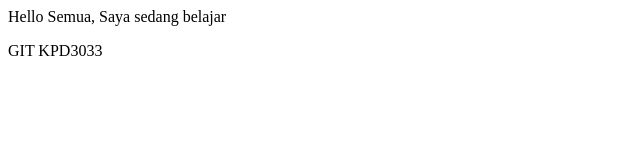
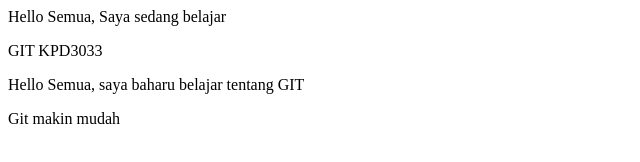
Before and after one commit to afqaymn/project01-html, a plain HTML site: page index.html in a window 1280 px wide. Shown: the whole page, without its empty margins (0-640 px from the left). Drawn offline with Linux system fonts and the light colour scheme.

Commit message:
belajar git mudah

```diff
--- a/index.html
+++ b/index.html
@@ -5,5 +5,7 @@
     <body>
         <p>Hello Semua, Saya sedang belajar</p>
         <p>GIT KPD3033</p>
+        <p>Hello Semua, saya baharu belajar tentang GIT</p>
+        <p>Git makin mudah</p>
     </body>
 </html>
```
